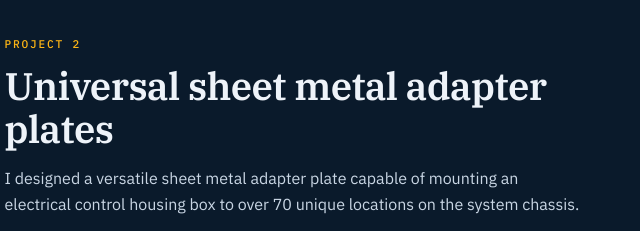
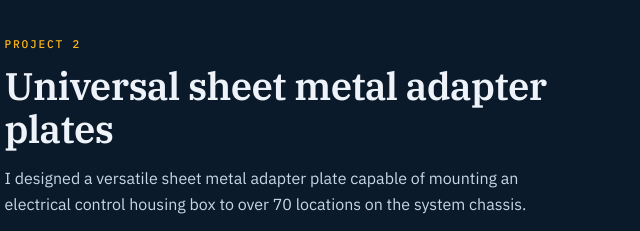
Before and after one commit to willsiemens/willsiemens.github.io, a plain HTML site: page saturday-projects.html in a window 1280 px wide. Shown: the part 1209-1440 px from the top of the page, 601-1241 px from the left. Drawn offline with Linux system fonts and the light colour scheme.

Commit message:
Update saturday-projects.html

```diff
--- a/saturday-projects.html
+++ b/saturday-projects.html
@@ -86,7 +86,7 @@
                 <div class="project-copy">
                     <p class="eyebrow">Project 2</p>
                     <h2>Universal sheet metal adapter plates</h2>
-                    <p>I designed a versatile sheet metal adapter plate capable of mounting an electrical control housing box to over 70 unique locations on the system chassis.</p>
+                    <p>I designed a versatile sheet metal adapter plate capable of mounting an electrical control housing box to over 70 locations on the system chassis.</p>
                     <p>This required extensive concept generation to ensure universal compatibility and secure mounting from a single standardized design. I used SolidWorks for 3D modeling, then moved through rapid prototyping and final manufacturing.</p>
                 </div>
                 <div class="project-media">
```
